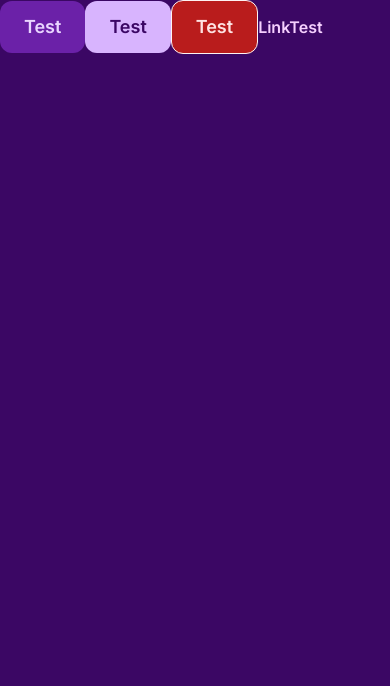
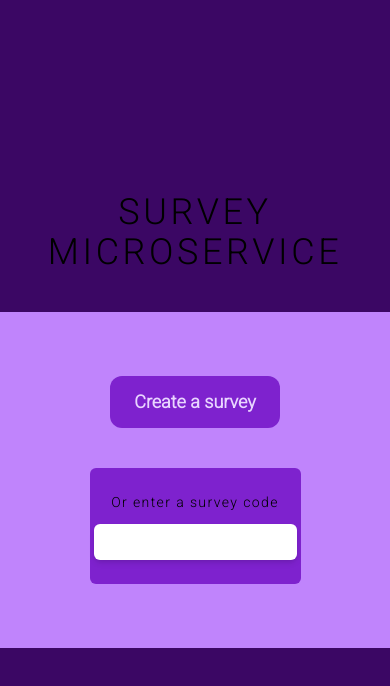
Before and after one commit to KulsonKula/Survey-microsevice, a Next.js app in the folder FRONTEND/survey-microservice/: page / in a window 390 px wide. Shown: the top 686 px of the page. Built offline with nearby package versions, Linux system fonts and the light colour scheme.

Commit message:
feat/homepageMobile

```diff
--- a/FRONTEND/survey-microservice/app/layout.tsx
+++ b/FRONTEND/survey-microservice/app/layout.tsx
@@ -1,22 +1,22 @@
-import './globals.css'
-import type { Metadata } from 'next'
-import { Inter } from 'next/font/google'
+import "./globals.css";
+import type { Metadata } from "next";
+import { Roboto } from "next/font/google";
 
-const inter = Inter({ subsets: ['latin'] })
+const roboto = Roboto({ weight: "300", subsets: ["cyrillic"] });
 
 export const metadata: Metadata = {
-  title: 'Create Next App',
-  description: 'Generated by create next app',
-}
+  title: "Survey Microservice",
+  description: "Generated by create next app",
+};
 
 export default function RootLayout({
   children,
 }: {
-  children: React.ReactNode
+  children: React.ReactNode;
 }) {
   return (
     <html lang="en">
-      <body className={inter.className}>{children}</body>
+      <body className={roboto.className}>{children}</body>
     </html>
-  )
+  );
 }
--- a/FRONTEND/survey-microservice/app/page.tsx
+++ b/FRONTEND/survey-microservice/app/page.tsx
@@ -1,9 +1,11 @@
+import { HomepageNavigation } from "@/modules/Homepage/HomepageNavigation/HomepageNavigation";
 import { HomepageTitle } from "@/modules/Homepage/HomepageTitle/HomepageTitle";
 
 export default function Home() {
   return (
     <main>
       <HomepageTitle />
+      <HomepageNavigation />
     </main>
   );
 }
--- /dev/null
+++ b/FRONTEND/survey-microservice/modules/Homepage/HomepageNavigation/CodeForm/CodeForm.tsx
@@ -0,0 +1,33 @@
+"use client";
+import { FormRow } from "@/modules/ui/Form/FormRow/FormRow";
+import { useRouter } from "next/navigation";
+import { useForm } from "react-hook-form";
+
+export const CodeForm = () => {
+  const router = useRouter();
+  const {
+    register,
+    formState: { errors },
+    handleSubmit,
+  } = useForm();
+
+  const onSubmit = handleSubmit(({ surveyCode }) => {
+    router.push(`/${surveyCode}`);
+  });
+
+  return (
+    <form
+      onSubmit={onSubmit}
+      className="text-center bg-purple-700 p-1 rounded-md"
+    >
+      <FormRow label="Or enter a survey code" id="surveyCode">
+        <input
+          className="rounded-md px-3 py-1.5 shadow-md text-purple-950"
+          type="text"
+          id="surveyCode"
+          {...register("surveyCode", { required: false })}
+        />
+      </FormRow>
+    </form>
+  );
+};
--- /dev/null
+++ b/FRONTEND/survey-microservice/modules/Homepage/HomepageNavigation/HomepageNavigation.tsx
@@ -0,0 +1,13 @@
+import { Link } from "@/modules/ui/Button/Link";
+import { CodeForm } from "./CodeForm/CodeForm";
+
+export const HomepageNavigation = () => {
+  return (
+    <div className="mt-10 flex flex-col space-y-10 items-center bg-purple-400 py-16">
+      <Link href="/login" variant="primary" size="lg">
+        Create a survey
+      </Link>
+      <CodeForm />
+    </div>
+  );
+};
--- a/FRONTEND/survey-microservice/modules/Homepage/HomepageTitle/HomepageTitle.tsx
+++ b/FRONTEND/survey-microservice/modules/Homepage/HomepageTitle/HomepageTitle.tsx
@@ -1,24 +1,9 @@
-"use client";
-import { Button } from "@/modules/ui/Button/Button";
-import { Link } from "@/modules/ui/Button/Link";
-
 export const HomepageTitle = () => {
-  const testFunc = () => {
-    return;
-  };
-
   return (
-    <>
-      <Button onClick={testFunc} variant="primary" size="lg">
-        Test
-      </Button>
-      <Button onClick={testFunc} variant="secondary" size="lg">
-        Test
-      </Button>
-      <Button onClick={testFunc} variant="danger" size="lg">
-        Test
-      </Button>
-      <Link href="#">LinkTest</Link>
-    </>
+    <div className="flex justify-center items-center mt-48">
+      <h1 className="text-center  text-4xl uppercase tracking-widest">
+        Survey Microservice
+      </h1>
+    </div>
   );
 };
--- a/FRONTEND/survey-microservice/modules/ui/Button/BaseButton/BaseButton.tsx
+++ b/FRONTEND/survey-microservice/modules/ui/Button/BaseButton/BaseButton.tsx
@@ -39,7 +39,7 @@ const sizes: Sizes = {
 };
 
 const variants: ClassNames = {
-  primary: "bg-purple-800 text-purple-200 enabled:hover:bg-purple-600",
+  primary: "bg-purple-700 text-purple-200 enabled:hover:bg-purple-600",
   secondary: "bg-purple-300 text-purple-950 enabled:hover:bg-purple-200",
   link: "text-fuchsia-200 bg-transparent enabled:hover:bg-transparent enabled:hover:underline",
   danger:
--- /dev/null
+++ b/FRONTEND/survey-microservice/modules/ui/Form/FormRow/FormRow.tsx
@@ -0,0 +1,18 @@
+type FormRowProps = {
+  label?: string;
+  children: React.ReactNode;
+  id?: string;
+};
+
+export function FormRow({ label, children, id }: FormRowProps) {
+  return (
+    <div className="flex flex-col gap-3 px-0 py-5">
+      {label && (
+        <label htmlFor={id} className="text-sm tracking-widest">
+          {label}
+        </label>
+      )}
+      {children}
+    </div>
+  );
+}
--- a/FRONTEND/survey-microservice/package.json
+++ b/FRONTEND/survey-microservice/package.json
@@ -26,7 +26,7 @@
     "postcss": "8.4.26",
     "react": "18.2.0",
     "react-dom": "18.2.0",
-    "react-hook-form": "^7.45.2",
+    "react-hook-form": "^7.46.0",
     "react-hot-toast": "^2.4.1",
     "react-icons": "^4.10.1",
     "tailwindcss": "3.3.3",
```
Also changed, not shown: 1 other file (tests, documents, lock files or other folders).
